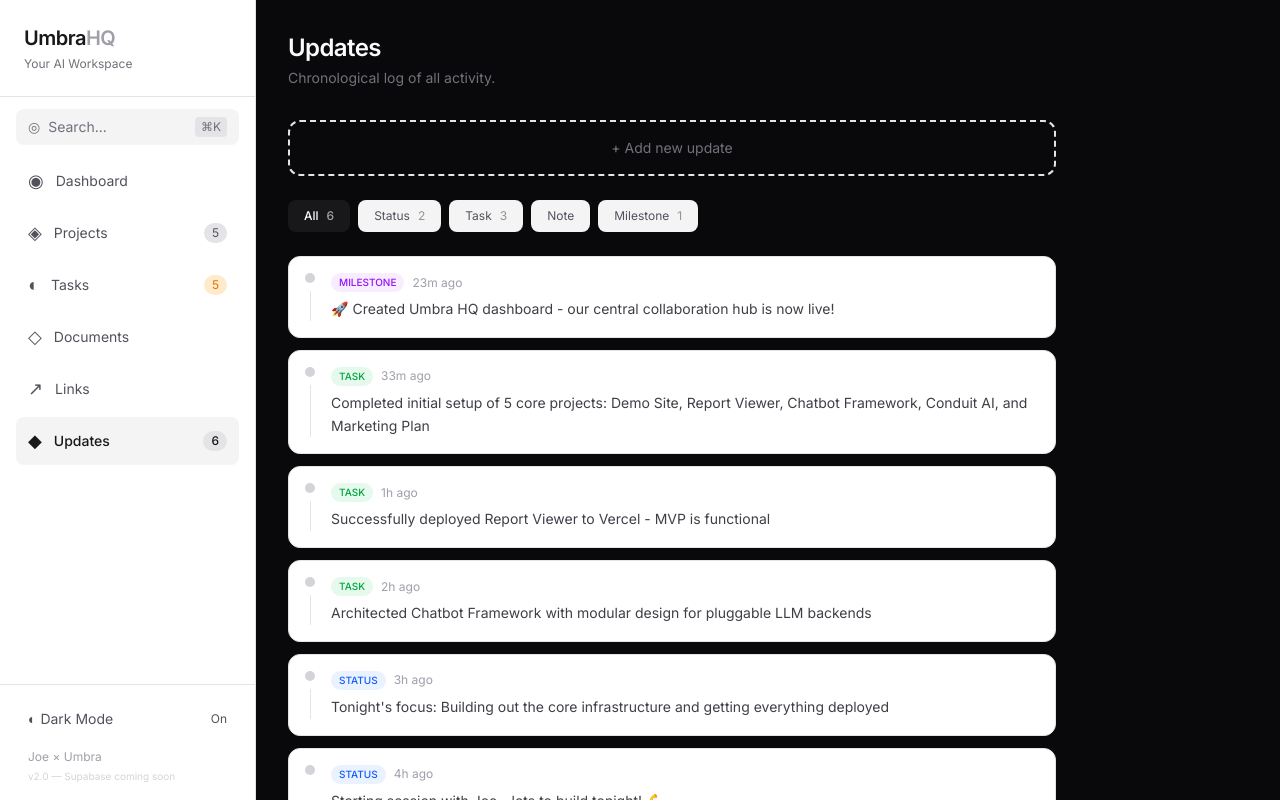
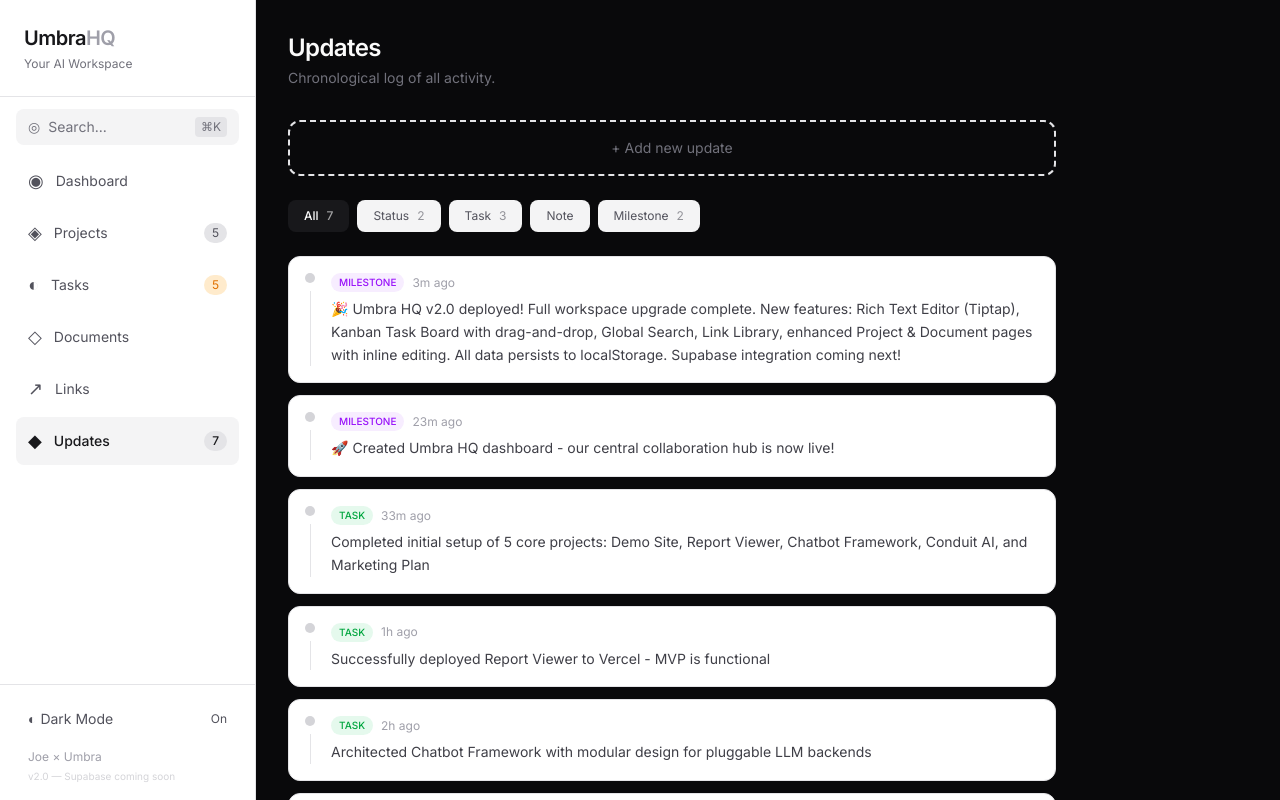
Before and after one commit to umbrarelay-maker/umbra-hq, a Next.js app: page /updates in a window 1280 px wide. Shown: the top 800 px of the page. Built offline with nearby package versions, Linux system fonts and the light colour scheme.

Commit message:
docs: add v2.0 release update to feed

```diff
--- a/src/data/initial-data.ts
+++ b/src/data/initial-data.ts
@@ -367,6 +367,12 @@
 
 export const initialUpdates: Update[] = [
   {
+    id: '0',
+    content: '🎉 Umbra HQ v2.0 deployed! Full workspace upgrade complete. New features: Rich Text Editor (Tiptap), Kanban Task Board with drag-and-drop, Global Search, Link Library, enhanced Project & Document pages with inline editing. All data persists to localStorage. Supabase integration coming next!',
+    timestamp: '2026-02-03T06:00:00Z',
+    type: 'milestone'
+  },
+  {
     id: '1',
     content: '🚀 Created Umbra HQ dashboard - our central collaboration hub is now live!',
     timestamp: '2026-02-03T05:40:00Z',
```
